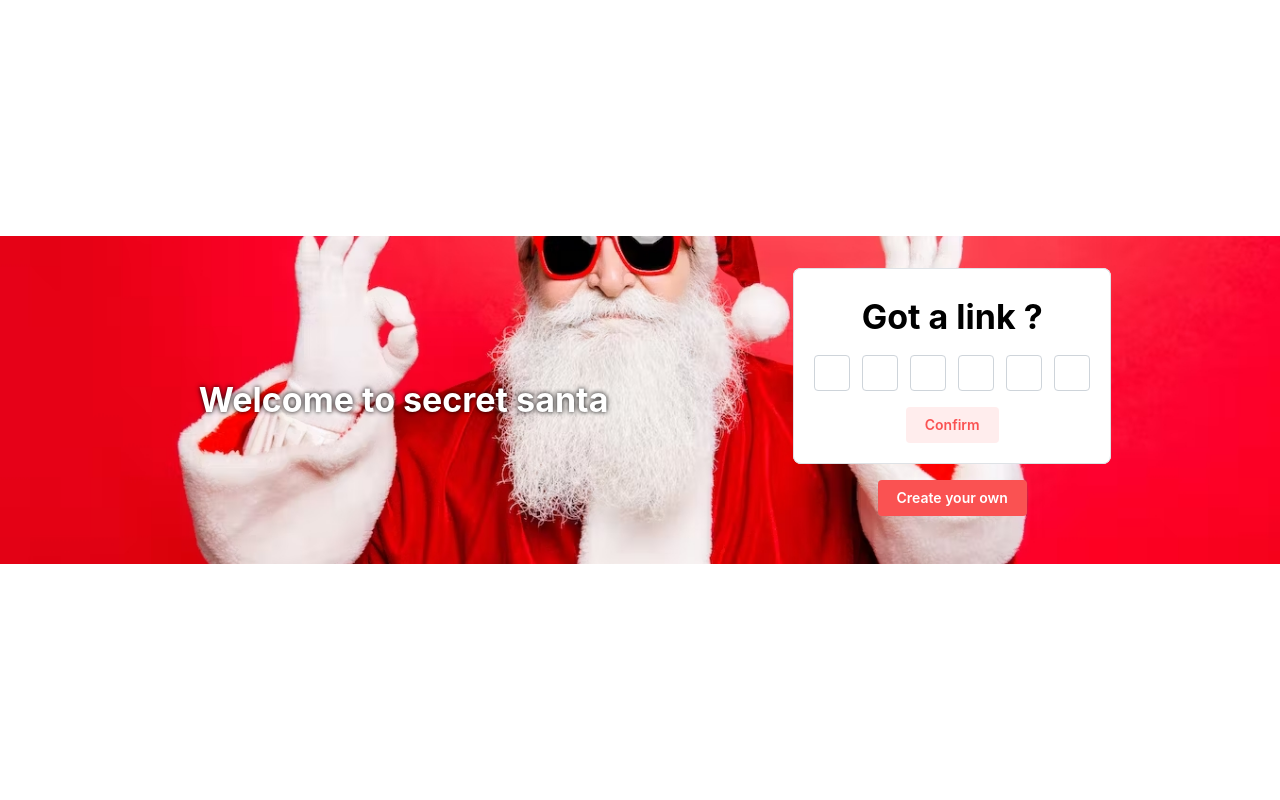
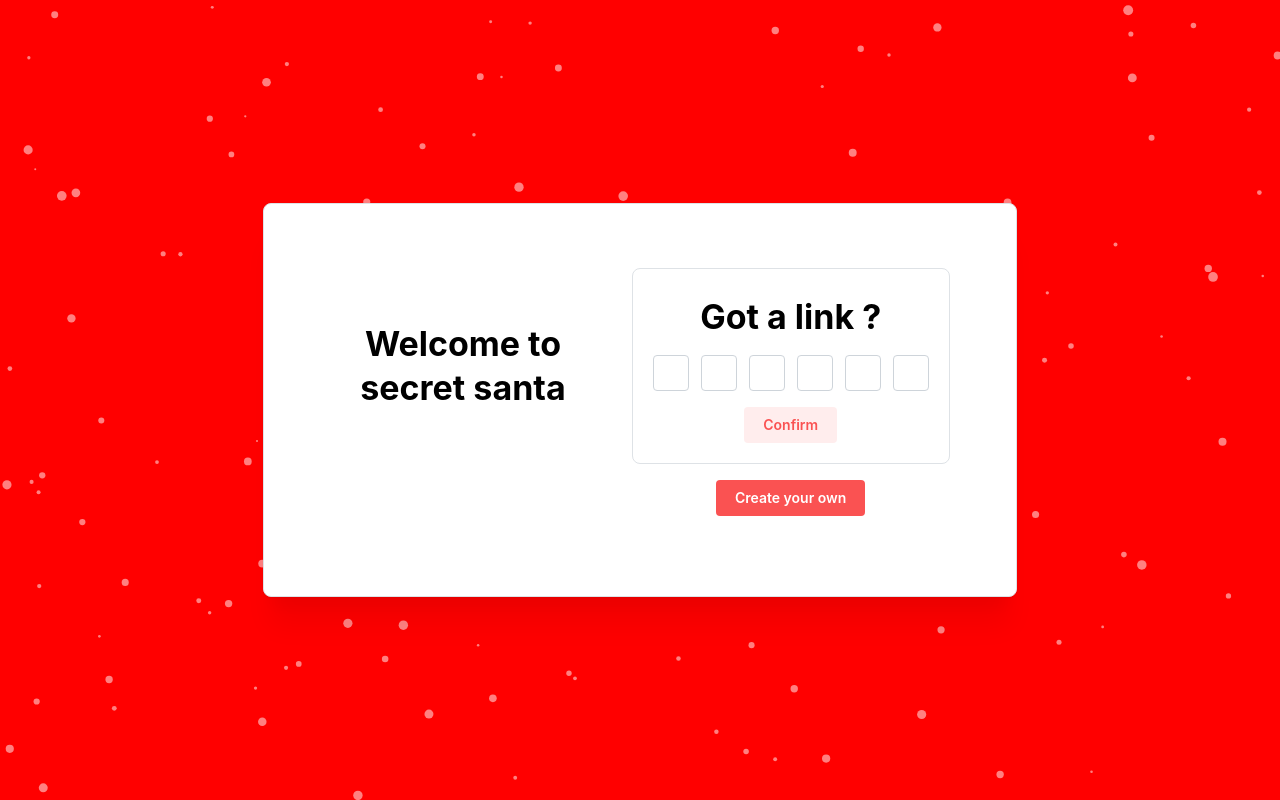
Before and after one commit to MariusROBERT/Secret-santa-ultimate, a React (Vite) app in the folder front/docker-storage/: page / in a window 1280 px wide. Built offline with nearby package versions, Linux system fonts and the light colour scheme.

Commit message:
Changed background for particleJS snow and put pages in a Paper

```diff
--- a/front/docker-storage/package.json
+++ b/front/docker-storage/package.json
@@ -18,8 +18,10 @@
     "dayjs": "^1.11.10",
     "react": "^18.2.0",
     "react-dom": "^18.2.0",
+    "react-particles": "^2.12.2",
     "react-router-dom": "^6.16.0",
     "tabler-icons-react": "^1.56.0",
+    "tsparticles-slim": "^2.12.0",
     "zod": "^3.22.4"
   },
   "devDependencies": {
--- a/front/docker-storage/src/App.tsx
+++ b/front/docker-storage/src/App.tsx
@@ -2,10 +2,11 @@ import '@mantine/core/styles.css';
 import '@mantine/dates/styles.css';
 import './App.css';
 import MainPage from './pages/MainPage.tsx';
-import {Center, createTheme, MantineProvider} from '@mantine/core';
+import {Center, createTheme, MantineProvider, Paper} from '@mantine/core';
 import {BrowserRouter, Route, Routes} from 'react-router-dom';
 import NotFound from './pages/NotFound.tsx';
 import Join from './pages/Join.tsx';
+import SnowBackground from "./Components/SnowBackground.tsx";
 
 const theme = createTheme({
   primaryColor: 'red'
@@ -14,15 +15,19 @@ const theme = createTheme({
 export default function App() {
   return (
       <MantineProvider theme={theme}>
+        <SnowBackground>
           <Center miw={'100vw'} mih={'100vh'} m={0} p={0} pos={'absolute'} top={0}>
+            <Paper bg={'white'} p={'xl'} radius={'md'} shadow={'xl'} withBorder>
               <BrowserRouter>
                 <Routes>
                   <Route path={'/'} element={<MainPage/>}/>
-            <Route path={'/join/*'} element={<Join/>}/>
+                  <Route path={'/join'} element={<Join/>}/>
                   <Route path={'*'} element={<NotFound/>}/>
                 </Routes>
               </BrowserRouter>
+            </Paper>
           </Center>
+        </SnowBackground>
       </MantineProvider>
   );
 }
--- /dev/null
+++ b/front/docker-storage/src/Components/SnowBackground.tsx
@@ -0,0 +1,54 @@
+import {loadSlim} from "tsparticles-slim";
+import React, {useCallback} from "react";
+import type {Engine} from "tsparticles-engine";
+import Particles from "react-particles";
+
+export default function SnowBackground({children}: { children: React.ReactNode }) {
+  const particlesInit = useCallback(async (engine: Engine) => {
+    await loadSlim(engine);
+  }, []);
+
+  return (
+      <>
+        <div style={{position: 'absolute', zIndex: 0}}>
+          <Particles
+              id={'particles-js'}
+              init={particlesInit}
+              options={{
+                background: {
+                  color: {
+                    value: "rgb(255,0,0)",
+                  },
+                },
+                fpsLimit: 60,
+                particles: {
+                  color: {
+                    value: "#fff",
+                  },
+                  move: {
+                    direction: "bottom",
+                    enable: true,
+                    random: true,
+                    speed: 5,
+                  },
+                  number: {
+                    value: 150,
+                  },
+                  opacity: {
+                    value: 0.5,
+                  },
+                  shape: {
+                    type: "circle",
+                  },
+                  size: {
+                    value: {min: 1, max: 5},
+                  },
+                },
+                detectRetina: true,
+              }}
+          />
+        </div>
+        {children}
+      </>
+  );
+}
--- a/front/docker-storage/src/pages/Join.tsx
+++ b/front/docker-storage/src/pages/Join.tsx
@@ -88,7 +88,7 @@ export default function Join() {
   });
 
   return (
-      <Flex direction={'column'} gap={'xl'} w={'90vw'} pos={'relative'} h={'90vh'} align={'center'}>
+      <Flex direction={'column'} gap={'xl'} pos={'relative'} align={'center'}>
         <LoadingOverlay visible={loading} overlayProps={{radius: 'sm', blur: 2}}/>
         <Title>{secretSanta?.name || 'Name'}</Title>
         <Flex direction={'row'} justify={'space-between'} maw={500} miw={200}>
--- a/front/docker-storage/src/pages/MainPage.tsx
+++ b/front/docker-storage/src/pages/MainPage.tsx
@@ -1,5 +1,4 @@
-import {Anchor, BackgroundImage, Button, Fieldset, Flex, Modal, PinInput, Title} from '@mantine/core';
-import santa from '../assets/santa.jpg';
+import {Anchor, Button, Fieldset, Flex, Modal, PinInput, Title} from '@mantine/core';
 import {useDisclosure} from '@mantine/hooks';
 import Create from './Create.tsx';
 import {useEffect, useState} from "react";
@@ -13,10 +12,10 @@ export default function MainPage() {
   }, [code]);
 
   return (
-      <BackgroundImage src={santa} w={'100vw'} h={'100%'}>
-        <Flex justify={'space-evenly'} align={'center'} gap={'md'} m={'xl'}>
-          <Flex>
-            <Title p="xl" c="white" style={{textShadow: 'black 0 0 5px'}}>Welcome to secret santa</Title>
+      <Flex justify={'space-evenly'} align={'center'} gap={'xl'} m={'xl'}>
+        <Flex direction={'column'}>
+          <Title mb={'xl'} p="xl">Welcome to <br/> secret santa</Title>
+          <Button style={{visibility: 'hidden'}}/>
         </Flex>
         <Flex direction="column" align={'center'}>
           <Fieldset radius={'md'}>
@@ -43,6 +42,5 @@ export default function MainPage() {
           </Flex>
         </Flex>
       </Flex>
-      </BackgroundImage>
   );
 }
```
Also changed, not shown: front/docker-storage/src/assets/santa.jpg (deleted), 1 other file (tests, documents, lock files or other folders). Lines whose indentation alone changed are shown as unchanged.
